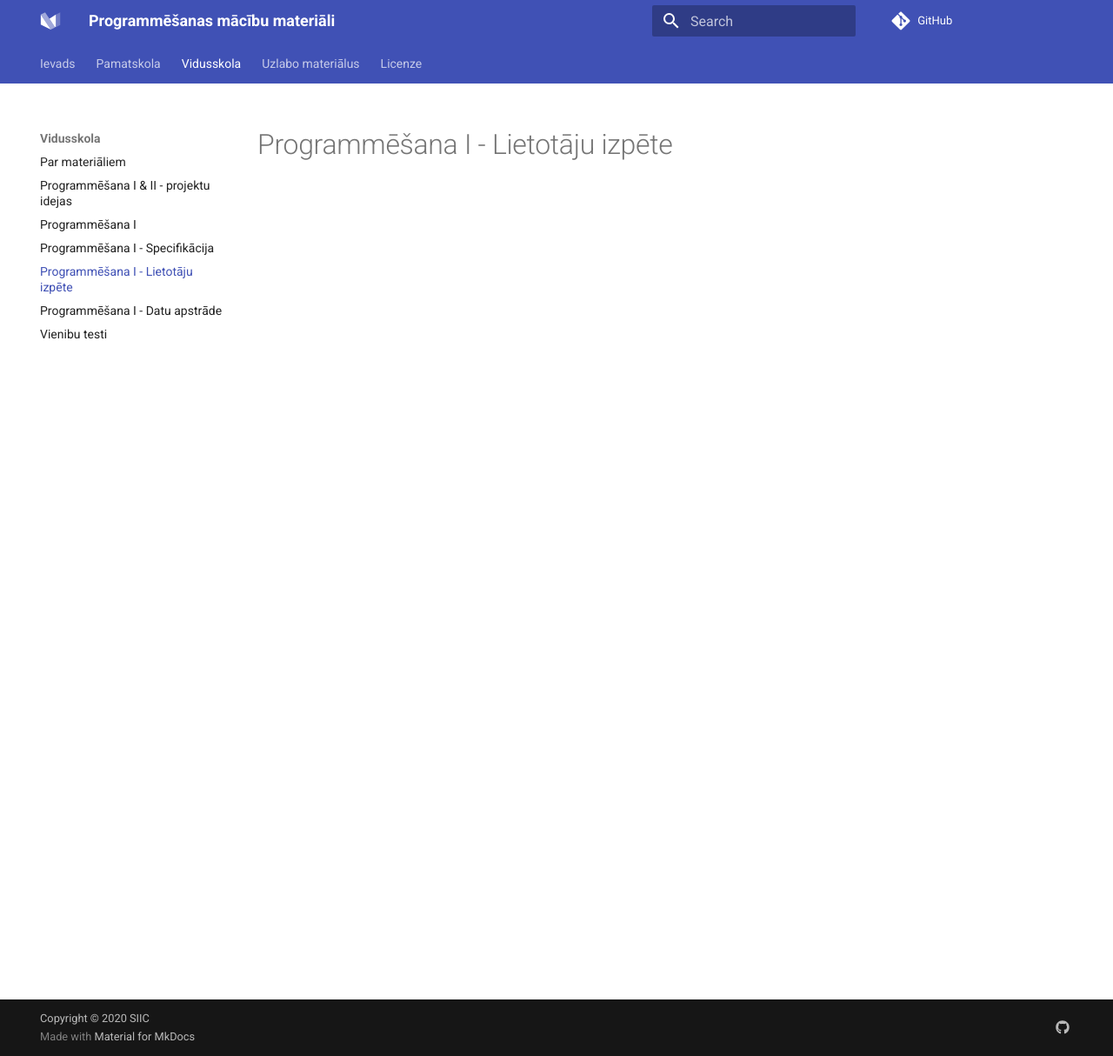
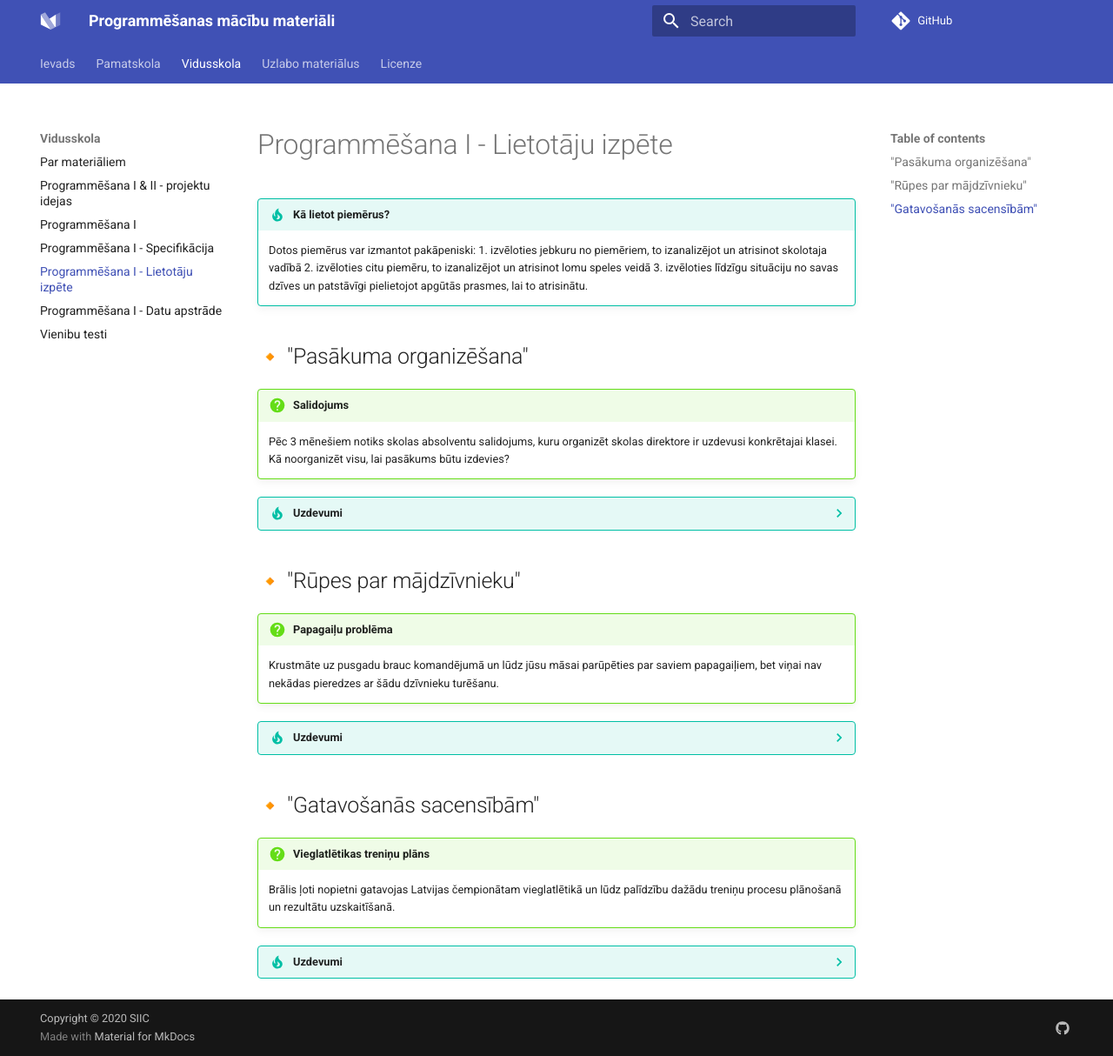
Before and after one commit to siic-lv/programmesana, an MkDocs documentation site: the page built from docs/vidusskola/p1/lietotaji.md, in a window 1280 px wide and 1214 px high. Shown: the whole window at 87% size. Built offline with MkDocs 1.6.1 and Material for MkDocs 9.7.7, drawn with Linux system fonts in a browser that asks for light colours; emoji names are drawn with the system emoji font; comment, search, counter and statistics services are not loaded.

Commit message:
add uzdevumi

```diff
--- a/docs/vidusskola/p1/lietotaji.md
+++ b/docs/vidusskola/p1/lietotaji.md
@@ -1 +1,104 @@
 # Programmēšana I - Lietotāju izpēte
+
+!!! tip "Kā lietot piemērus?"
+
+    Dotos piemērus var izmantot pakāpeniski:
+    1. izvēloties jebkuru no piemēriem, to izanalizējot un atrisinot skolotaja vadībā
+    2. izvēloties citu piemēru, to izanalizējot un atrisinot lomu speles veidā
+    3. izvēloties līdzīgu situāciju no savas dzīves un patstāvīgi pielietojot apgūtās prasmes, lai to atrisinātu.
+
+## :small_orange_diamond: "Pasākuma organizēšana"
+
+!!! question "Salidojums"
+
+    Pēc 3 mēnešiem notiks skolas absolventu salidojums, kuru organizēt skolas direktore ir uzdevusi konkrētajai klasei. Kā noorganizēt visu, lai pasākums būtu izdevies?
+
+??? tip "Uzdevumi"
+
+    === "Ieinteresētās puses"
+
+        Izmantojot doto problēmsituācijas izklāstu, papildini sarakstu ar ieinteresētajām pusēm
+
+        Piemēri:
+        Direktore, mūzikas skolotāja, absolventi...
+
+    === "Procesa izpēte"
+
+        Noskaidro un dokumentē pašreizējo procesa norisi, piemēram, novērojot vai runājot ar cilvēkiem, kas procesu pārzina.
+
+        Piemēri:
+        Apjautājies vecākiem vai citiem mājiniekiem kā tiek organizēti salidojumi viņu skolā. Ja viņi ir piedalījušies organizēšanā, noskaidro kā tas notika - kā tika sadalīti uzdevumi, kā notika komunikācija utt. Ja ne par salidojumu, var izmantot informāciju par līdzīgu pasākumu - lielu jubileju, darba svinībām utml.
+
+
+    === "Intervijas sagatavošana"
+
+        Izvēlies vienu no ieinteresētajām pusēm un izveido konkrētu jautājumu sarakstu, lai nonāktu pie vajadzību saraksta.
+
+        Piemēri:
+
+        - Kādā veidā vēlies komunicēt ar citiem organizatoriem?
+        - Kā vēlies sadalīt pienākumus?
+
+## :small_orange_diamond: "Rūpes par mājdzīvnieku"
+
+!!! question "Papagaiļu problēma"
+
+    Krustmāte uz pusgadu brauc komandējumā un lūdz jūsu māsai parūpēties par saviem papagaiļiem, bet viņai nav nekādas pieredzes ar šādu dzīvnieku turēšanu.
+
+??? tip "Uzdevumi"
+
+    === "Ieinteresētās puses"
+
+        Izmantojot doto problēmsituācijas izklāstu, papildini sarakstu ar ieinteresētajām pusēm
+
+        Piemēri:
+        Dzīvnieka saimnieks...
+
+    === "Procesa izpēte"
+
+        Noskaidro un dokumentē pašreizējo procesa norisi, piemēram, novērojot vai runājot ar cilvēkiem, kas procesu pārzina.
+
+        Piemēri:
+        Atrodi kādu pazīstamu cilvēku, kam ir mājdzīvnieks un kas reizēm uztic rūpes par to citiem.
+        Noskaidro kā tiek organizētas šādas rūpes.
+
+
+    === "Intervijas sagatavošana"
+
+        Izvēlies vienu no ieinteresētajām pusēm un izveido konkrētu jautājumu sarakstu, lai nonāktu pie vajadzību saraksta.
+
+        Piemēri(gadījumā ja ieinteresētā puse ir pagaidu saimnieks):
+
+        - Kādā veidā vēlies redzēt ikdienas informāciju par dzīvnieka barošanu?
+
+## :small_orange_diamond: "Gatavošanās sacensībām"
+
+!!! question "Vieglatlētikas treniņu plāns"
+
+    Brālis ļoti nopietni gatavojas Latvijas čempionātam vieglatlētikā un lūdz palīdzību dažādu treniņu procesu plānošanā un rezultātu uzskaitīšanā.
+
+??? tip "Uzdevumi"
+
+    === "Ieinteresētās puses"
+
+        Izmantojot doto problēmsituācijas izklāstu, papildini sarakstu ar ieinteresētajām pusēm
+
+        Piemēri:
+        Brālis, treneris...
+
+    === "Procesa izpēte"
+
+        Noskaidro un dokumentē pašreizējo procesa norisi, piemēram, novērojot vai runājot ar cilvēkiem, kas procesu pārzina.
+
+        Piemēri:
+        Apjautājies klases vai radu lokā esošiem sportistiem vai sporta skolotājam kā notiek gatavošanās sacensībām.
+
+
+    === "Intervijas sagatavošana"
+
+        Izvēlies vienu no ieinteresētajām pusēm un izveido konkrētu jautājumu sarakstu, lai nonāktu pie vajadzību saraksta.
+
+        Piemēri:
+
+        - Kāda veida informācija Tevi interesē?
+        - Kas tev traucē ievērot rutīnu?
```
Also changed, not shown: docs/vidusskola/p1/specifikacija.md (+2 -0 lines), src/specene/ievarijums.md (added, +54 -0 lines), src/specene/stabili_podesti.md (+0 -2 lines).
